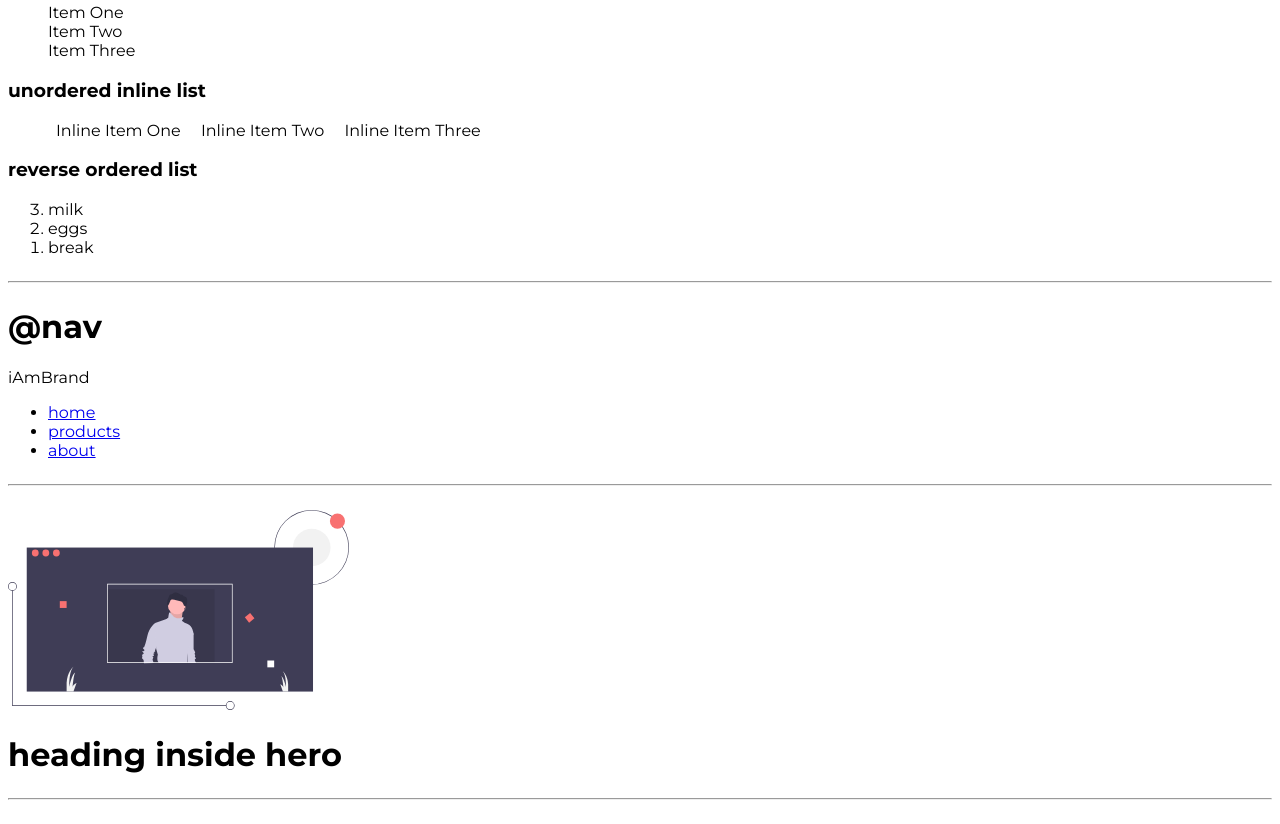
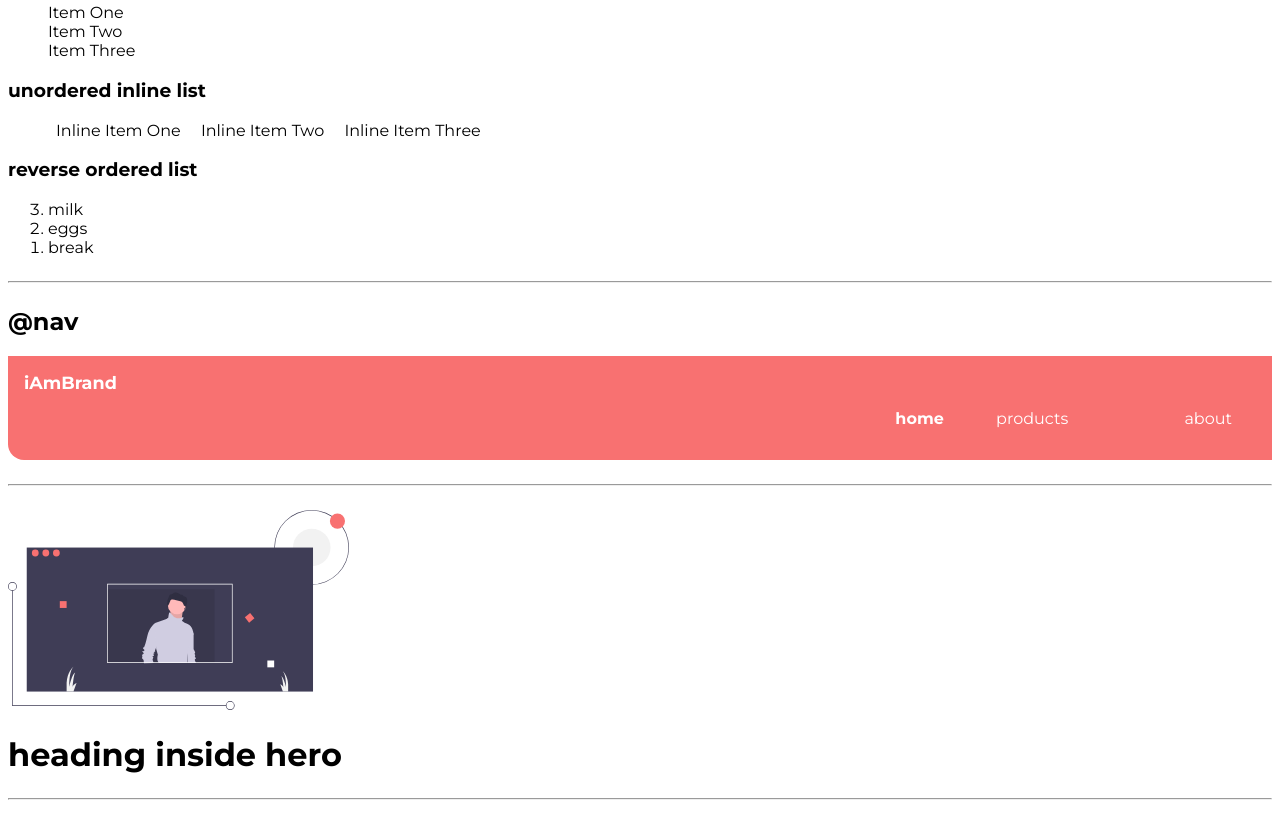
Before and after one commit to jaysharma21/HTML_CSS_NEW_2, a plain HTML site: page index.html in a window 1280 px wide. Shown: the part 929-1753 px from the top of the page. Drawn offline with Linux system fonts and the light colour scheme.

Commit message:
navigation

```diff
--- a/index.html
+++ b/index.html
@@ -54,13 +54,15 @@
         <li>break</li>
     </ol>
     <hr>
-    <h1>@nav</h1>
-    <p>iAmBrand</p>
-    <ul>
-        <li><a href="/">home</a></li>
-        <li><a href="/">products</li>
-        <li><a href="/">about</a></li>
+    <h2>@nav</h2>
+    <nav class="navigation container">
+    <div class="nav-brand">iAmBrand</div>
+    <ul class="list-non-bullet nav-pills">
+        <li class="list-item-inline"><a class="link link-active"  href="/">home</a></li>
+        <li class="list-item-inline"><a class="link" href="/">products</li>
+        <li class="list-item-inline"><a class="link" href="/">about</a></li>
     </ul>
+    </nav>
     <hr>
     <header>
         <img src="images/website.svg" height="200px" />
--- a/styles.css
+++ b/styles.css
@@ -46,3 +46,30 @@ hr{
     display: inline;
     padding: 0rem 0.5rem;
 }
+
+/** navigation **/
+
+.navigation{
+    background-color: var(--primary-color);
+    color: white;
+    padding: 1rem;
+    border-bottom-left-radius: 1rem;
+}
+
+.nav-brand{
+    font-weight: bold;
+    font-size: 1.1rem;
+}
+
+.navigation .nav-pills{
+    text-align: right;
+}
+
+.navigation .link{
+    color: white;
+    align-items: right;
+}
+
+.navigation .link-active{
+    font-weight: bold;
+}
```
